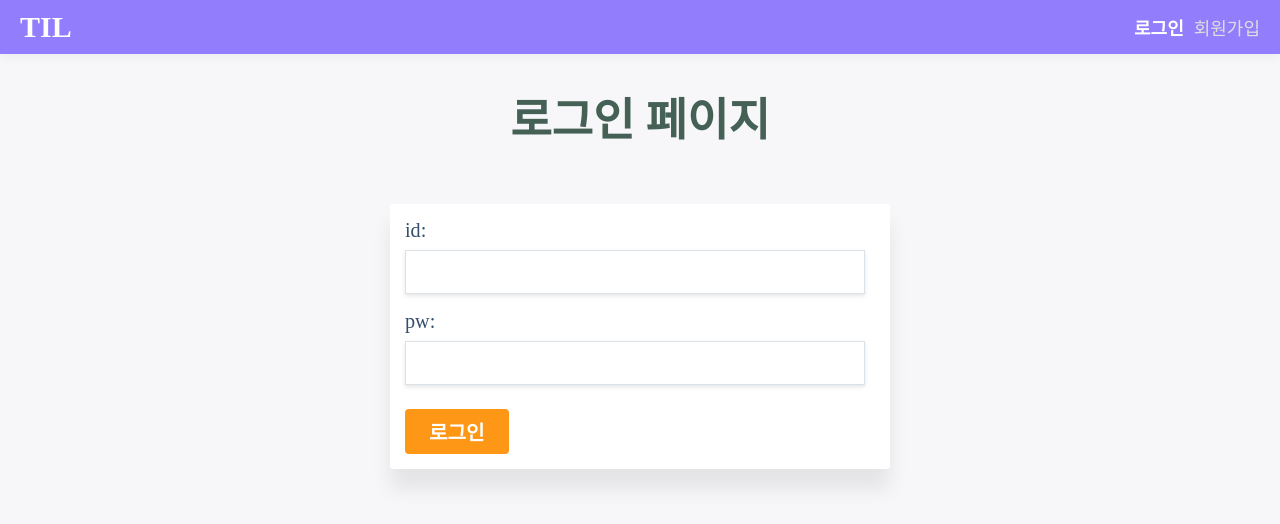
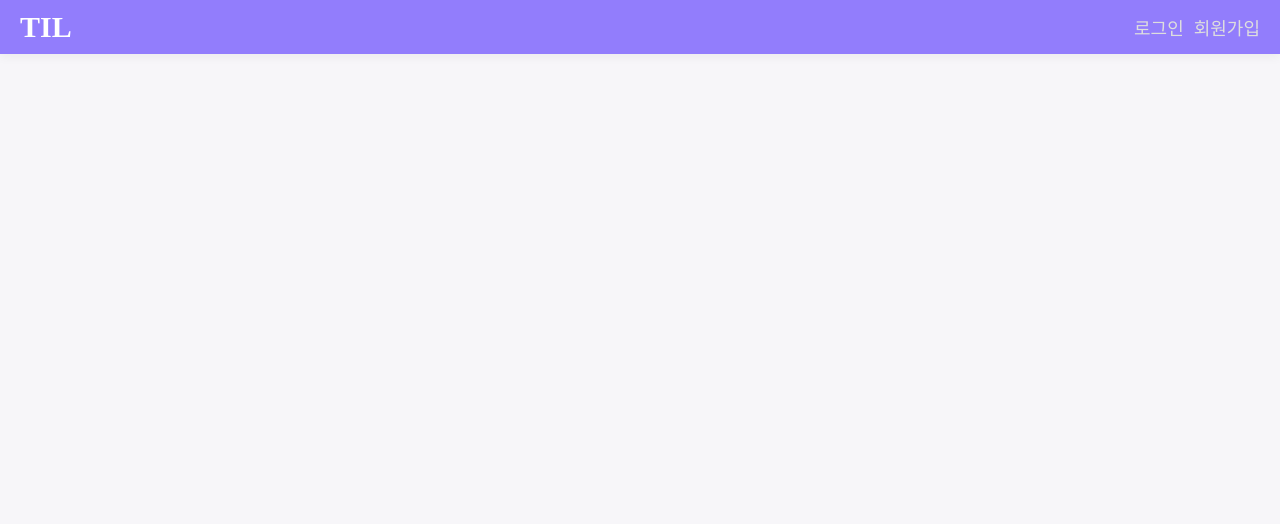
Before and after one commit to MonkCodingg/vue-til, a Vue app: page / in a window 1280 px wide. Before the commit this address led to /login. Shown: the top 524 px of the page. Built offline with nearby package versions, Linux system fonts and the light colour scheme; a web font is replaced by a local one.

Commit message:
라우터 네비게이션 가드 도입

```diff
--- a/src/routes/index.js
+++ b/src/routes/index.js
@@ -3,7 +3,7 @@ import VueRouter from 'vue-router';
 
 Vue.use(VueRouter);
 
-export default new VueRouter({
+const router = new VueRouter({
   mode: 'history',
   routes: [
     {
@@ -36,3 +36,9 @@ export default new VueRouter({
     },
   ],
 });
+
+router.beforeEach((to, from, next) => {
+  console.log(to);
+});
+
+export default router;
```
